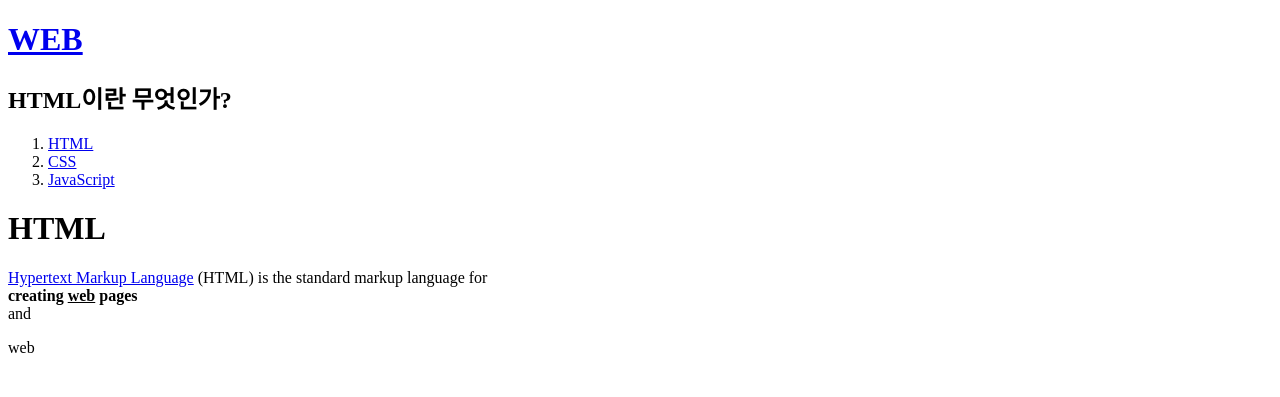
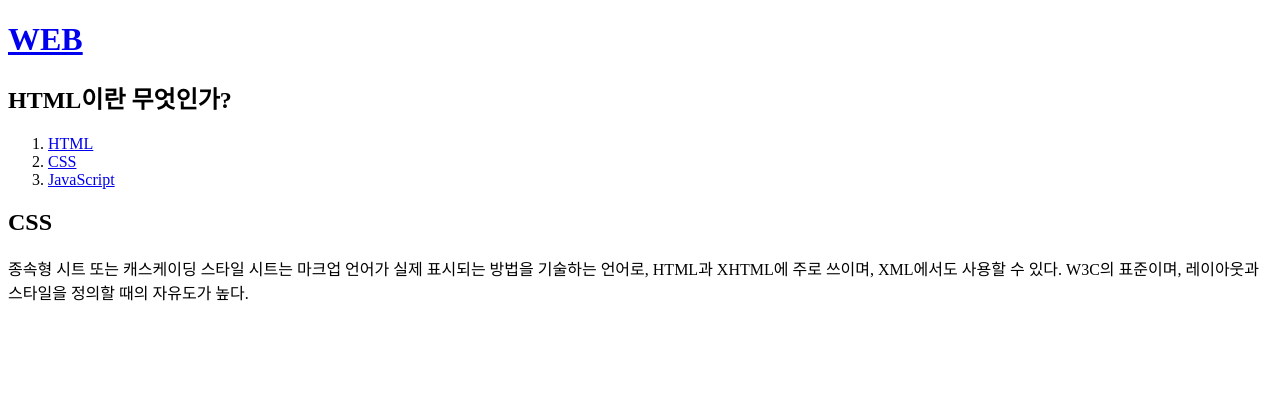
Before and after one commit to LeoSungwook/test, a plain HTML site: page 2.html in a window 1280 px wide. Shown: the top 397 px of the page. Drawn offline with Linux system fonts and the light colour scheme.

Commit message:
Add files via upload

```diff
--- a/2.html
+++ b/2.html
@@ -14,9 +14,5 @@
 <li><a href='2.html'>CSS</a></li>
 <li><a href='3.html'>JavaScript</a></li>
 </ol>
-<h1>HTML</h1> <a href='coding.jpg'>Hypertext Markup Language</a> (HTML) is the standard markup language for <br>
-<strong>creating <u>web</u> pages</strong><br>
- and <p>web</p><p style='margin-top:40px;'> applications.
-   <img src="https://images.unsplash.com/photo-1596467328033-1122519a3b16?ixlib=rb-1.2.1&ixid=eyJhcHBfaWQiOjEyMDd9&auto=format&fit=crop&w=634&q=80" width="100%">
-   </body>
-</html>
+<h2>CSS</h2>
+<p>종속형 시트 또는 캐스케이딩 스타일 시트는 마크업 언어가 실제 표시되는 방법을 기술하는 언어로, HTML과 XHTML에 주로 쓰이며, XML에서도 사용할 수 있다. W3C의 표준이며, 레이아웃과 스타일을 정의할 때의 자유도가 높다.</p>
```
Also changed, not shown: 1.html (+2 -6 lines), 3.html (+2 -6 lines), index.html (+1 -1 lines).
